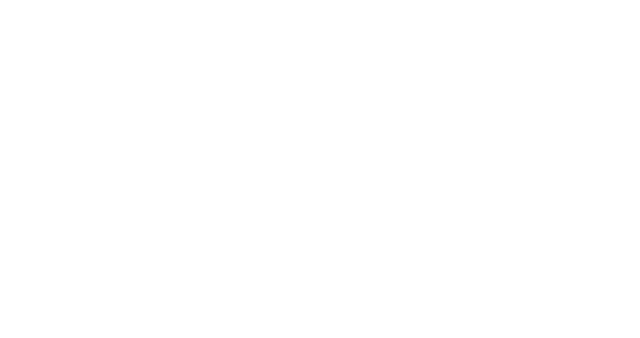
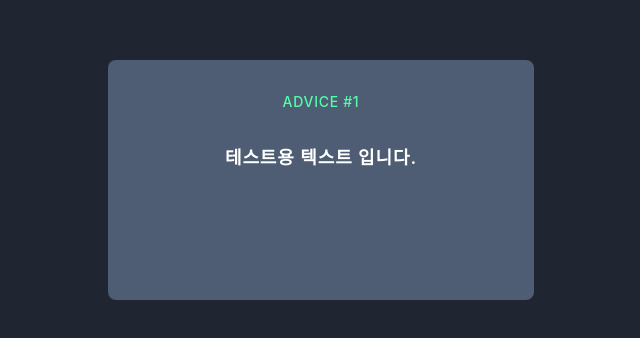
Before and after one commit to elice-study-first/advice-generator-jieun, a React (Create React App) app: page / in a window 1280 px wide. Shown: the part 220-558 px from the top of the page, without its empty margins (319-959 px from the left). Built offline with nearby package versions, Linux system fonts and the light colour scheme.

Commit message:
:triangular_flag_on_post: Feat: adviceCard 컴포넌트 추가
컴포넌트 추가 및 UI작업

```diff
--- a/src/App.js
+++ b/src/App.js
@@ -1,8 +1,11 @@
 import './style/tailwind.css';
+import AdviceCard from './components/adviceCard';
 
 function App() {
   return (
-    <div className="App"></div>
+    <div className="App bg-[#1F2632] w-full h-screen flex items-center justify-center">
+      <AdviceCard />
+    </div>
   );
 }
 
--- /dev/null
+++ b/src/components/adviceCard.js
@@ -0,0 +1,9 @@
+export default function AdviceCard() {
+
+    return (
+        <section className="w-1/3 max-h-96 min-h-60 p-8 bg-[#4E5D73] rounded-lg text-center relative">
+            <h2 className="text-[#52FFA8] text-sm font-medium -tracking-tighter">ADVICE #1</h2>
+            <div className='text-lg font-semibold -tracking-tighter my-8 text-white break-keep'>테스트용 텍스트 입니다.</div>
+        </section>
+    )
+}
```
